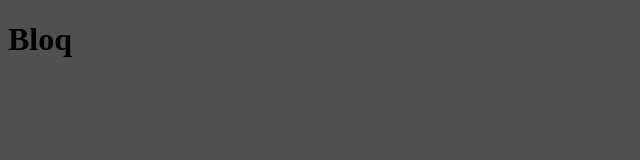
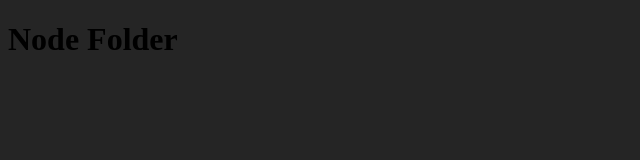
Before and after one commit to AdrianV8/CalendarApp-Backend, a website: page public/index.html in a window 1280 px wide. Shown: the whole page, without its empty margins (0-640 px from the left). Drawn offline with Linux system fonts and the light colour scheme.

Commit message:
Cambios en la carpeta publica

```diff
--- a/index.js
+++ b/index.js
@@ -27,4 +27,6 @@ app.use('/api/auth', require('./routes/auth'))
 app.use('/api/events', require('./routes/events'))
 
 // * Escuchar peticiones
-app.listen( process.env.PORT, () => { console.log(`servidor corriendo ${ process.env.PORT }`); } );
+app.listen( process.env.PORT, () => {
+    console.log(`servidor corriendo ${ process.env.PORT }`);
+} );
--- a/public/index.html
+++ b/public/index.html
@@ -8,6 +8,6 @@
     <link rel="stylesheet" href="styles.css">
 </head>
 <body>
-    <h1>Bloq</h1>
+    <h1>Node Folder</h1>
 </body>
 </html>
--- a/public/styles.css
+++ b/public/styles.css
@@ -1,3 +1,3 @@
 html, body{
-    background-color: rgb(80, 80, 80);
+    background-color: rgb(37, 37, 37);
 }
```
